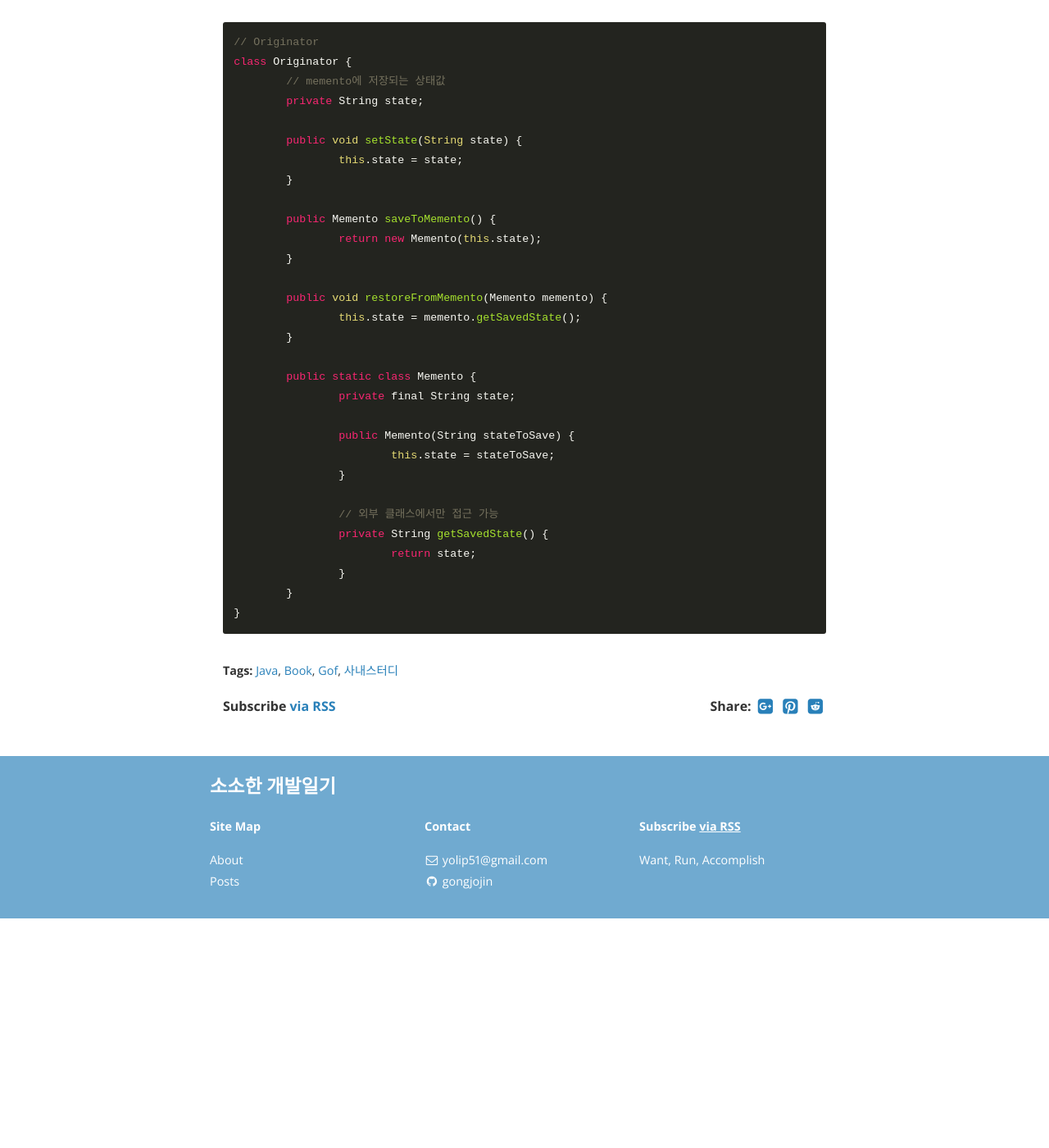
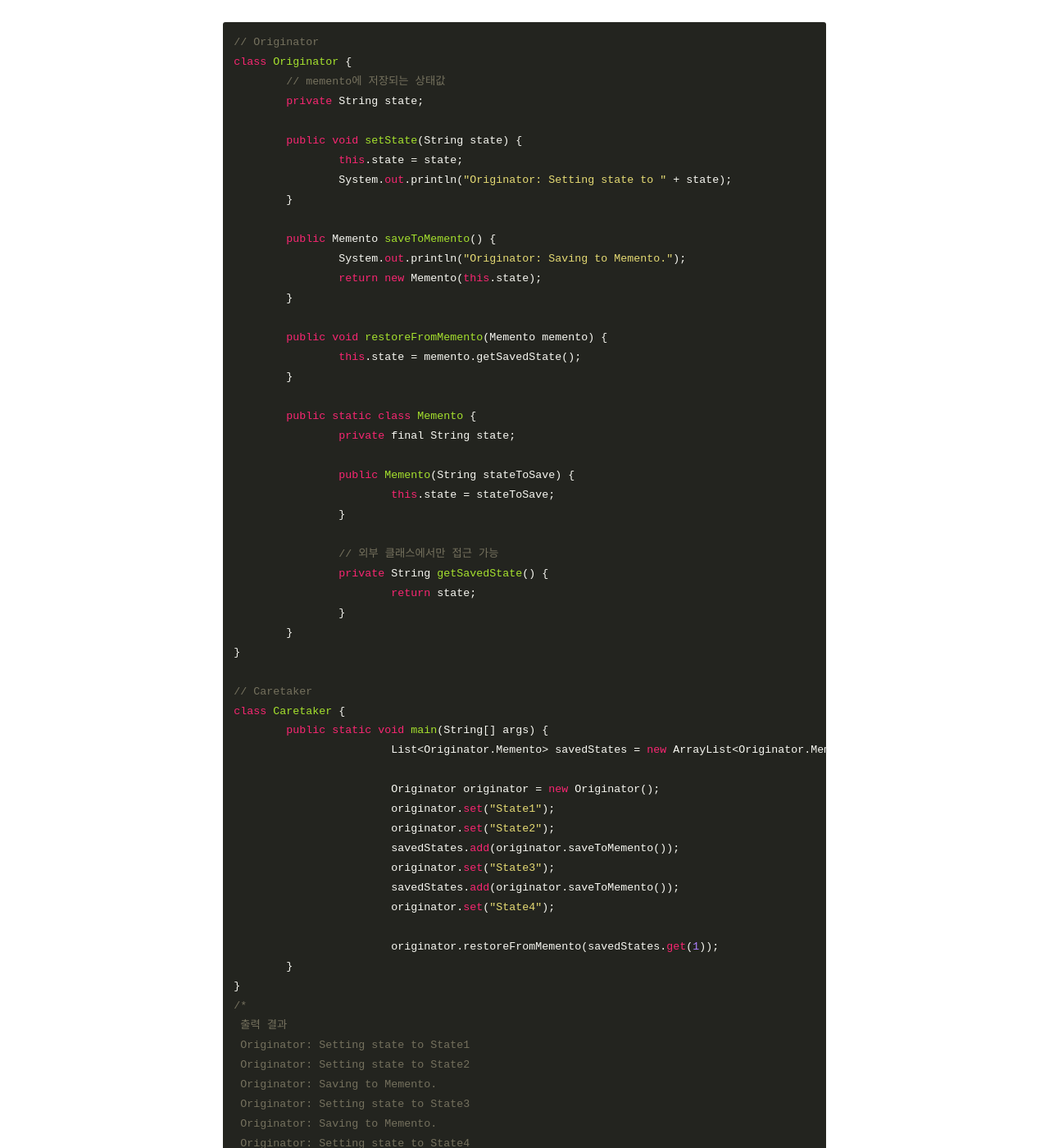
Before and after one commit to gonghojin/gonghojin.github.io, a Jekyll site: the page built from _posts/book/java/gof/2020-02-04-gofpattern-memento.md, in a window 1280 px wide and 1400 px high, scrolled down 2420 px. Shown: the whole window at 82% size. Built offline with Jekyll 4.4.1, drawn with Linux system fonts in a browser that asks for light colours; nearby versions of some CDN libraries; comment, search, counter and statistics services are not loaded; before the commit the page ends 3540 px from its top, so only the background shows below that; some of the changed text lies outside the part shown.

Commit message:
Add: 스터디 준비_Memento 완료

```diff
--- a/_posts/book/java/gof/2020-02-04-gofpattern-memento.md
+++ b/_posts/book/java/gof/2020-02-04-gofpattern-memento.md
@@ -58,9 +58,11 @@ class Originator {
 
 	public void setState(String state) {
 		this.state = state;
+		System.out.println("Originator: Setting state to " + state);
 	}
 
 	public Memento saveToMemento() {
+		System.out.println("Originator: Saving to Memento.");
 		return new Memento(this.state);
 	}
 
@@ -81,4 +83,42 @@ class Originator {
 		}
 	}
 }
+
+// Caretaker
+class Caretaker {
+	public static void main(String[] args) {
+			List<Originator.Memento> savedStates = new ArrayList<Originator.Memento>();
+
+			Originator originator = new Originator();
+			originator.set("State1");
+			originator.set("State2");
+			savedStates.add(originator.saveToMemento());
+			originator.set("State3");
+			savedStates.add(originator.saveToMemento());
+			originator.set("State4");
+
+			originator.restoreFromMemento(savedStates.get(1));
+	}
+}
+/*
+ 출력 결과
+ Originator: Setting state to State1
+ Originator: Setting state to State2
+ Originator: Saving to Memento.
+ Originator: Setting state to State3
+ Originator: Saving to Memento.
+ Originator: Setting state to State4
+ Originator: State after restoring from Memento: State3
+*/
+
 ~~~
+
+### 관련 패턴
+Command(명령) 패턴은 실행 취소가 가능한 연산의 상태를 저장할 때, 메멘토 패턴을 사용할 수 있다.
+메멘토 패턴은 반복자 패턴에서의 반복 과정 상태를 관리할 수 있다.
+
+---
+- 참조
+	+ [Gof의 디자인 패턴](https://www.google.com/search?newwindow=1&sxsrf=ACYBGNTM3TLPpNtM8XVERiP7AyPyLDi3sQ%3A1572758465286&ei=wWO-XfOOEcTGmAWs26i4Cw&q=gof%EC%9D%98+%EB%94%94%EC%9E%90%EC%9D%B8%ED%8C%A8%ED%84%B4&oq=gof&gs_l=psy-ab.1.1.35i39l2j0i67j0j0i131l4j0j0i131.1801221.1802149..1803884...0.1..0.188.465.0j3......0....1..gws-wiz.......0i71.wMtI5vf-WEU)
+	+ <https://online.visual-paradigm.com/diagrams/templates/class-diagram/gof-design-patterns-memento/>
+	+ <https://ko.wikipedia.org/wiki/%EB%A9%94%EB%A9%98%ED%86%A0_%ED%8C%A8%ED%84%B4>
```
